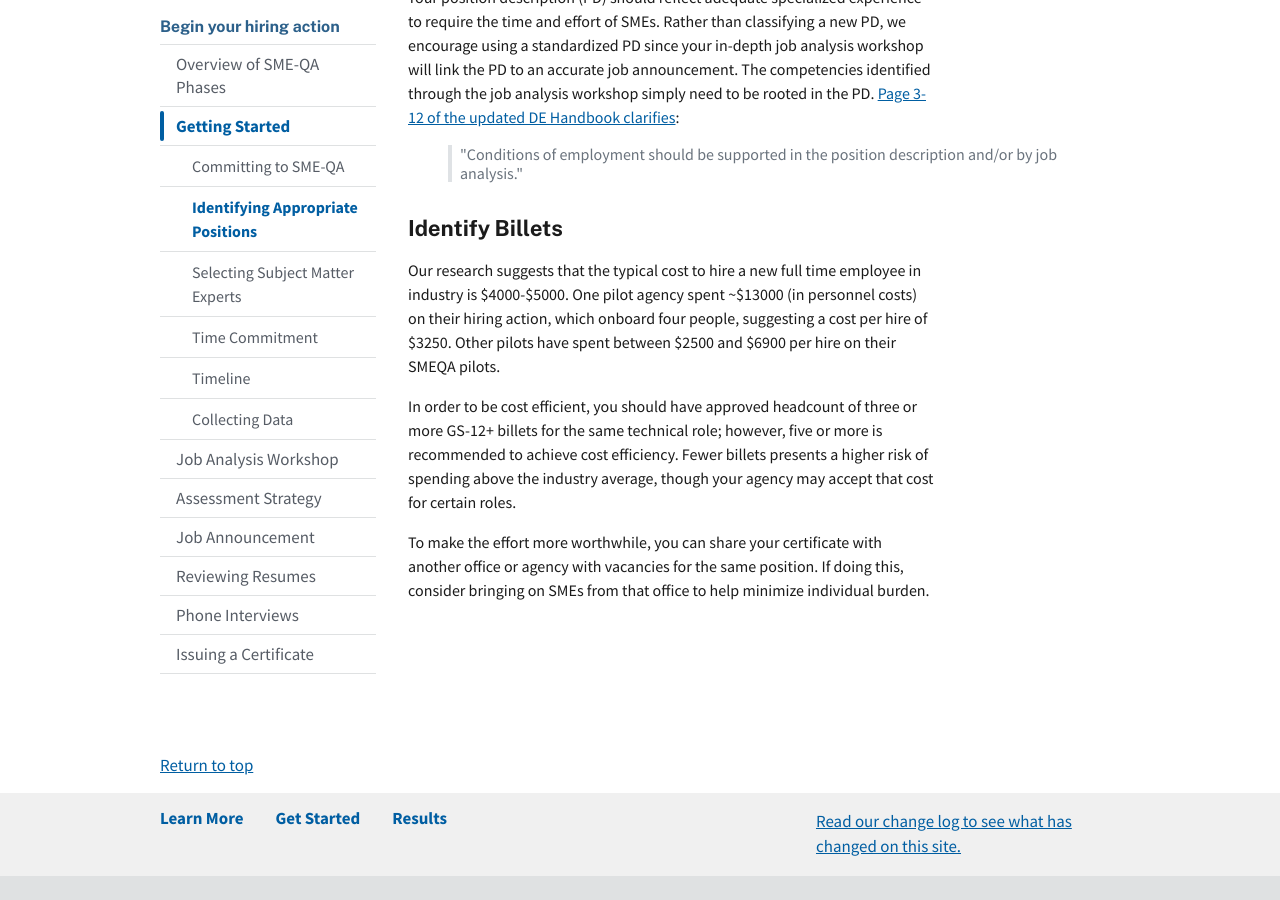
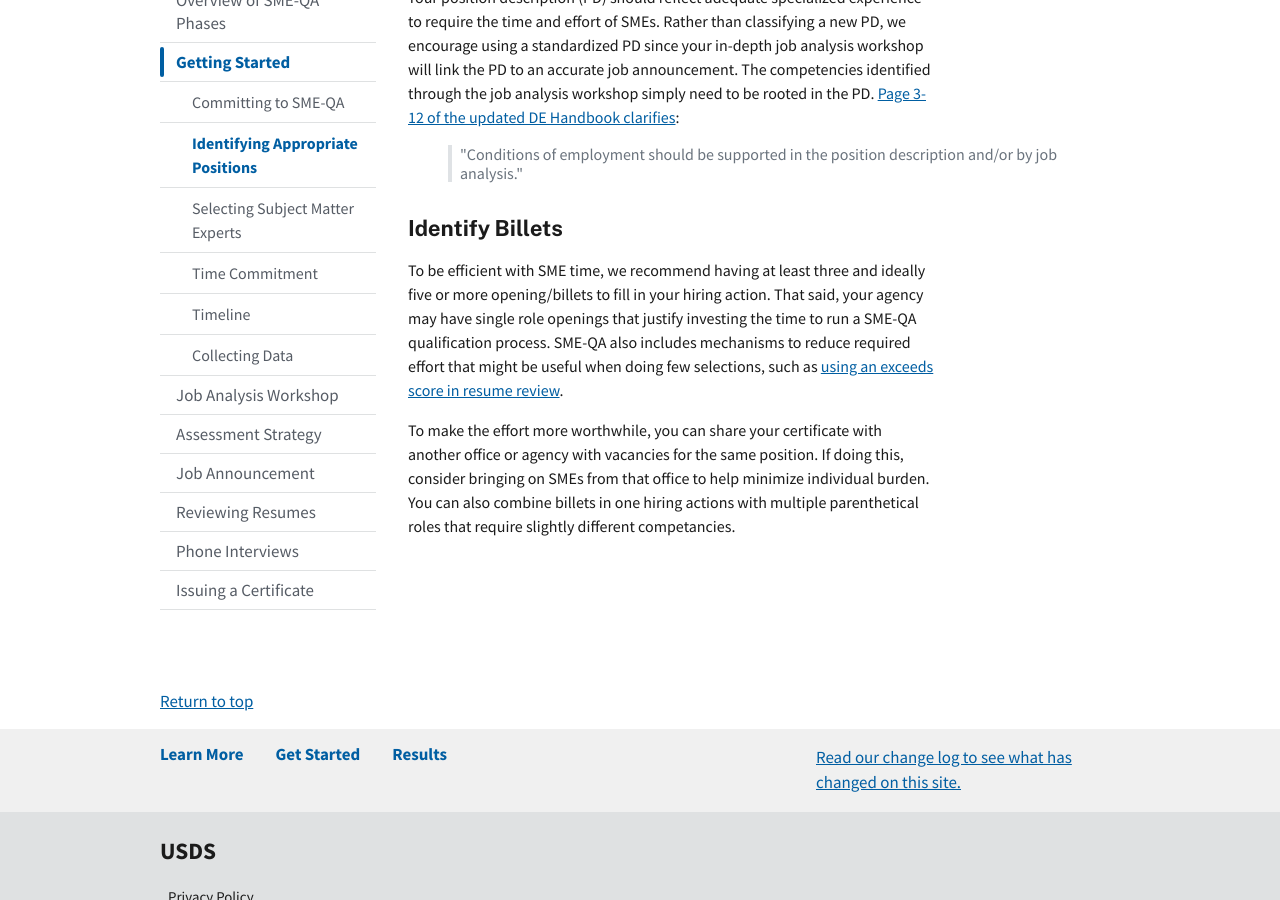
Before and after one commit to usds/SME-QA-Website, a Jekyll site: the page built from pages/phases/getting-started/identifying-appropriate-positions.md, in a window 1280 px wide and 900 px high, scrolled down 583 px. Built offline with Jekyll 4.4.1, drawn with Linux system fonts in a browser that asks for light colours.

Commit message:
Update per SFG comments

```diff
--- a/pages/phases/getting-started/identifying-appropriate-positions.md
+++ b/pages/phases/getting-started/identifying-appropriate-positions.md
@@ -22,8 +22,6 @@ Your position description (PD) should reflect adequate specialized experience to
 
 ### Identify Billets
 
-Our research suggests that the typical cost to hire a new full time employee in industry is $4000-$5000. One pilot agency spent ~$13000 (in personnel costs) on their hiring action, which onboard four people, suggesting a cost per hire of $3250. Other pilots have spent between $2500 and $6900 per hire on their SMEQA pilots.
+To be efficient with SME time, we recommend having at least three and ideally five or more opening/billets to fill in your hiring action. That said, your agency may have single role openings that justify investing the time to run a SME-QA qualification process.  SME-QA also includes mechanisms to reduce required effort that might be useful when doing few selections, such as [using an exceeds score in resume review](/hiring-phases/reviewing-resumes/prep/#using-an-exceeds-score-in-resume-review).
 
-In order to be cost efficient, you should have approved headcount of three or more GS-12+ billets for the same technical role; however, five or more is recommended to achieve cost efficiency. Fewer billets presents a higher risk of spending above the industry average, though your agency may accept that cost for certain roles.
-
-To make the effort more worthwhile, you can share your certificate with another office or agency with vacancies for the same position. If doing this, consider bringing on SMEs from that office to help minimize individual burden.
+To make the effort more worthwhile, you can share your certificate with another office or agency with vacancies for the same position. If doing this, consider bringing on SMEs from that office to help minimize individual burden. You can also combine billets in one hiring actions with multiple parenthetical roles that require slightly different competancies.
```
